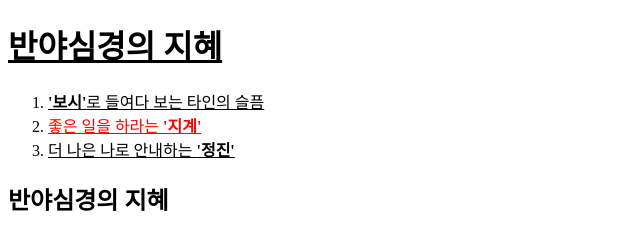
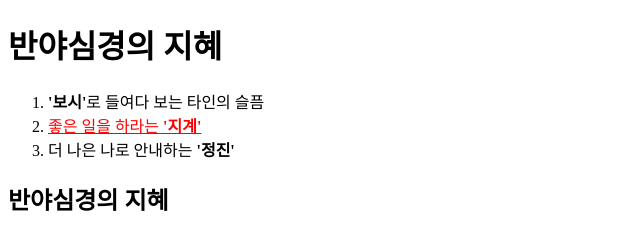
Before and after one commit to goyang281/freepol81, a plain HTML site: page index.html in a window 1280 px wide. Shown: the top 233 px of the page, 0-640 px from the left. Drawn offline with Linux system fonts and the light colour scheme.

Commit message:
Update index.html

```diff
--- a/index.html
+++ b/index.html
@@ -6,11 +6,9 @@
     <style>
       a{
         color:black;
-        text-decoratio:none;
+        text-decoration:none;
       }
-  <!--
 
-      -->
     </style>
   </head>
   <body>
```
